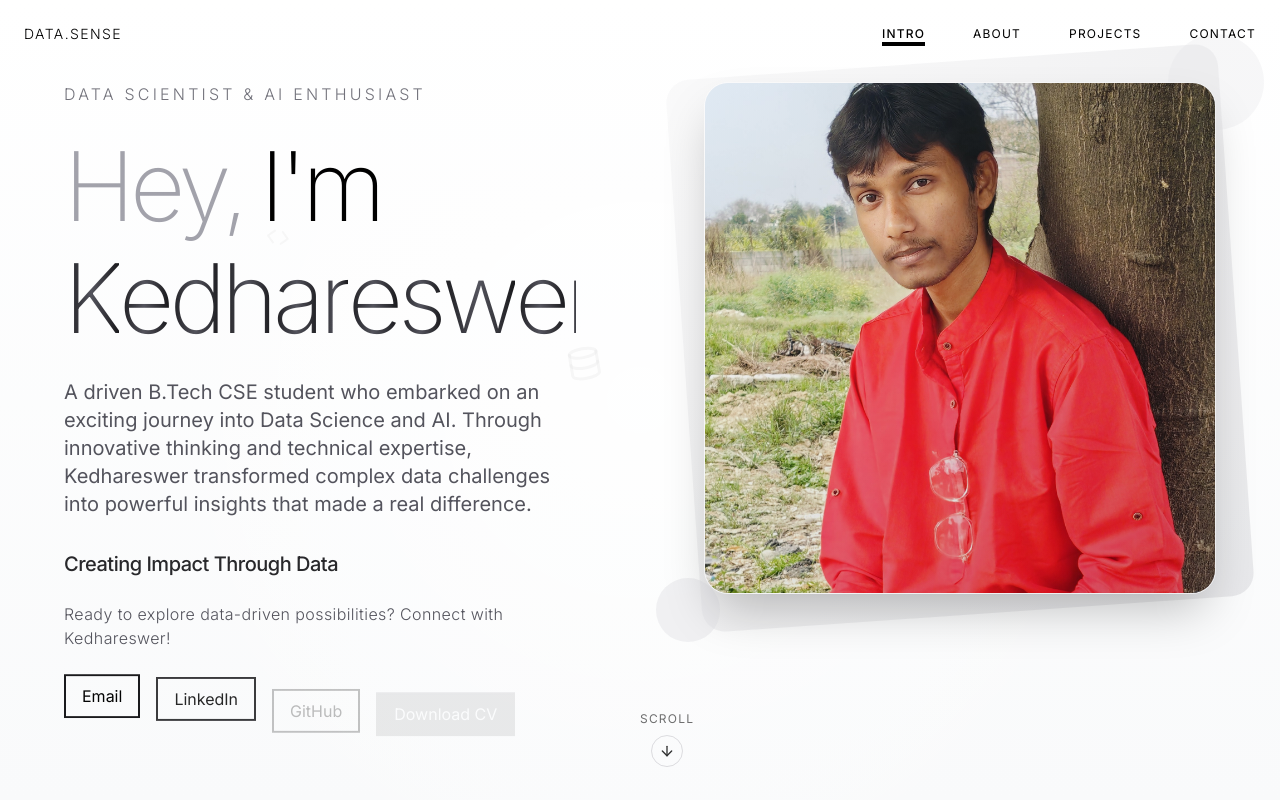
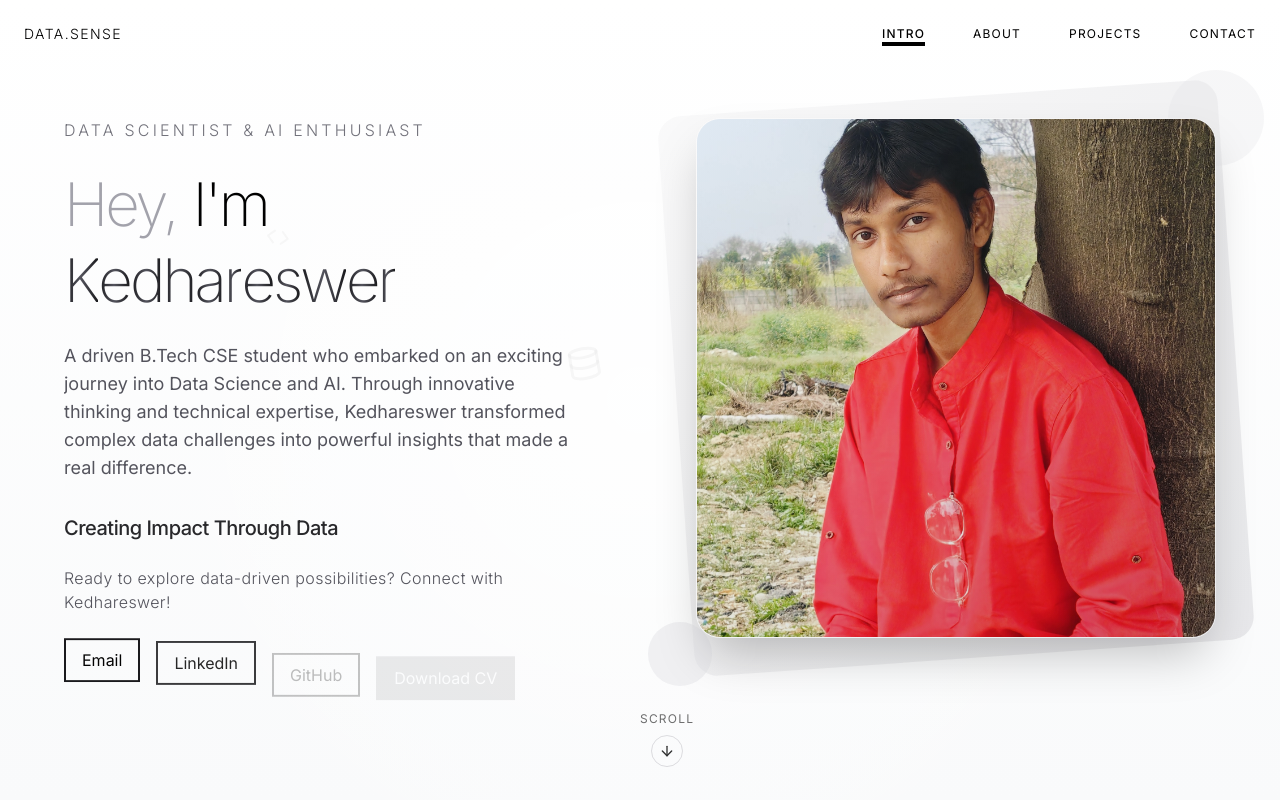
Before and after one commit to Kedhareswer/NaaPeru, a Next.js app: page / in a window 1280 px wide. Shown: the top 800 px of the page. Built offline with nearby package versions, Linux system fonts and the light colour scheme.

Commit message:
Fourth commit

```diff
--- a/components/intro.tsx
+++ b/components/intro.tsx
@@ -1,4 +1,5 @@
 "use client"
+
 import { useRef, useState, useEffect } from "react"
 import { motion, useScroll, useTransform, useMotionValueEvent, useSpring, AnimatePresence } from "framer-motion"
 import { ArrowDown, Code, Sparkles, Database } from "lucide-react"
@@ -9,35 +10,28 @@ export default function Intro() {
   const [textReveal, setTextReveal] = useState(false)
   const [scrolled, setScrolled] = useState(false)
 
-  // Scroll progress for parallax and fade effects
   const { scrollYProgress } = useScroll({
     target: containerRef,
     offset: ["start start", "end start"],
   })
 
-  // Smooth spring animation for scroll progress
   const smoothProgress = useSpring(scrollYProgress, {
     stiffness: 100,
     damping: 30,
     restDelta: 0.001
   })
 
-  // Transform values based on scroll position
   const opacity = useTransform(smoothProgress, [0, 0.4], [1, 0])
   const scale = useTransform(smoothProgress, [0, 0.4], [1, 0.8])
   const y = useTransform(smoothProgress, [0, 0.4], [0, -50])
-
-  // Parallax effects for different elements
   const imageY = useTransform(smoothProgress, [0, 1], [0, 100])
   const backgroundY = useTransform(smoothProgress, [0, 1], [0, -50])
 
-  // Trigger text reveal animation after component mounts
   useEffect(() => {
     const timer = setTimeout(() => setTextReveal(true), 500)
     return () => clearTimeout(timer)
   }, [])
 
-  // Track scroll position to trigger animations
   useMotionValueEvent(scrollYProgress, "change", (latest) => {
     if (latest > 0.05 && !scrolled) {
       setScrolled(true)
@@ -46,16 +40,14 @@ export default function Intro() {
     }
   })
 
-  // Character animation for text reveal
   const nameChars = "Kedhareswer".split("")
 
   return (
     <section
       id="intro"
       ref={containerRef}
-      className="relative min-h-[100svh] flex items-center justify-center overflow-hidden bg-gradient-to-b from-white to-gray-50 dark:from-zinc-900 dark:to-zinc-800"
+      className="relative min-h-screen w-full flex items-center justify-center overflow-hidden bg-gradient-to-b from-white to-gray-50 dark:from-zinc-900 dark:to-zinc-800"
     >
-      {/* Background elements with parallax effect */}
       <motion.div
         className="absolute inset-0 w-full h-full"
         style={{ y: backgroundY }}
@@ -63,7 +55,6 @@ export default function Intro() {
         <div className="absolute inset-0 bg-[radial-gradient(circle_at_center,rgba(255,255,255,0.8)_0%,rgba(255,255,255,0)_70%)] dark:bg-[radial-gradient(circle_at_center,rgba(30,30,30,0.8)_0%,rgba(30,30,30,0)_70%)] z-0" />
       </motion.div>
 
-      {/* Primary noise texture overlay with subtle animation */}
       <motion.div
         className="absolute inset-0 pointer-events-none mix-blend-overlay opacity-25 z-10"
         style={{
@@ -82,7 +73,6 @@ export default function Intro() {
         aria-hidden="true"
       />
 
-      {/* Secondary noise layer with different blend mode for depth */}
       <motion.div
         className="absolute inset-0 pointer-events-none mix-blend-soft-light opacity-10 z-10"
         style={{
@@ -104,7 +94,6 @@ export default function Intro() {
         aria-hidden="true"
       />
 
-      {/* Floating icons with random movement */}
       <div className="absolute inset-0 overflow-hidden pointer-events-none">
         {[Code, Database, Sparkles].map((Icon, i) => (
           <motion.div
@@ -131,23 +120,21 @@ export default function Intro() {
         ))}
       </div>
 
-      {/* Main content with scroll-based animations */}
       <motion.div
-        className="absolute inset-0 flex items-center justify-center px-4 sm:px-6 lg:px-8 py-6 sm:py-8 lg:py-12"
+        className="absolute inset-0 flex items-center justify-center px-4 md:px-6 lg:px-8 py-6 md:py-8 lg:py-12"
         style={{ opacity, scale, y }}
       >
-        <div className="grid grid-cols-1 lg:grid-cols-2 gap-8 lg:gap-16 w-full max-w-7xl mx-auto">
-          {/* Left column - Text content */}
+        <div className="grid grid-cols-1 lg:grid-cols-2 gap-6 md:gap-8 lg:gap-12 w-full max-w-7xl mx-auto">
           <motion.div
             ref={textRef}
-            className="p-4 sm:p-6 lg:p-8 flex flex-col justify-center space-y-4 sm:space-y-6 lg:space-y-8"
+            className="p-4 md:p-6 lg:p-8 flex flex-col justify-center space-y-4 md:space-y-6 lg:space-y-8"
             initial={{ opacity: 0 }}
             animate={{ opacity: 1 }}
             transition={{ duration: 0.8 }}
           >
             <div className="overflow-hidden">
               <motion.h2
-                className="text-sm sm:text-base uppercase tracking-[0.2em] text-zinc-500 dark:text-zinc-400 font-light"
+                className="text-sm md:text-base uppercase tracking-[0.2em] text-zinc-500 dark:text-zinc-400 font-light"
                 initial={{ y: 100, opacity: 0 }}
                 animate={{ y: 0, opacity: 1 }}
                 transition={{ duration: 0.6, delay: 0.2 }}
@@ -158,17 +145,17 @@ export default function Intro() {
 
             <div className="overflow-hidden">
               <motion.h1
-                className="text-4xl sm:text-6xl lg:text-7xl xl:text-8xl font-extralight leading-[1.1] sm:leading-tight tracking-tighter"
+                className="text-3xl md:text-4xl lg:text-5xl xl:text-6xl font-extralight leading-tight tracking-tighter"
                 initial={{ y: 100 }}
                 animate={{ y: 0 }}
                 transition={{ duration: 0.6, delay: 0.4 }}
               >
                 <span className="block">
-                  <span className="inline-block mr-4 text-zinc-400 dark:text-zinc-500">Hey,</span>
+                  <span className="inline-block mr-2 md:mr-4 text-zinc-400 dark:text-zinc-500">Hey,</span>
                   <span className="inline-block">I'm</span>
                 </span>
-                <div className="mt-2 sm:mt-4 overflow-hidden">
-                  <div className="flex">
+                <div className="mt-2 md:mt-4 overflow-hidden">
+                  <div className="flex flex-wrap">
                     {nameChars.map((char, index) => (
                       <motion.span
                         key={index}
@@ -191,7 +178,7 @@ export default function Intro() {
 
             <div className="overflow-hidden">
               <motion.p
-                className="text-sm sm:text-base lg:text-lg xl:text-xl font-normal max-w-sm sm:max-w-xl lg:max-w-2xl text-zinc-600 dark:text-zinc-400 leading-relaxed"
+                className="text-sm md:text-base lg:text-lg max-w-xl text-zinc-600 dark:text-zinc-400 leading-relaxed"
                 initial={{ y: 100, opacity: 0 }}
                 animate={{ y: 0, opacity: 1 }}
                 transition={{ duration: 0.6, delay: 0.8 }}
@@ -201,14 +188,14 @@ export default function Intro() {
             </div>
 
             <motion.div
-              className="mt-6 lg:mt-12 space-y-4 lg:space-y-6"
+              className="mt-6 lg:mt-8 space-y-4 lg:space-y-6"
               initial={{ opacity: 0, y: 20 }}
               animate={{ opacity: 1, y: 0 }}
               transition={{ duration: 0.8, delay: 1 }}
             >
               <div className="overflow-hidden">
                 <motion.p
-                  className="text-base xs:text-lg sm:text-xl font-medium text-zinc-800 dark:text-zinc-200 tracking-tight"
+                  className="text-lg md:text-xl font-medium text-zinc-800 dark:text-zinc-200 tracking-tight"
                   initial={{ y: 40 }}
                   animate={{ y: 0 }}
                   transition={{ duration: 0.5, delay: 1.1 }}
@@ -219,7 +206,7 @@ export default function Intro() {
 
               <div className="overflow-hidden">
                 <motion.p
-                  className="text-xs xs:text-sm sm:text-base text-zinc-600 dark:text-zinc-400 font-light tracking-wide"
+                  className="text-sm md:text-base text-zinc-600 dark:text-zinc-400 font-light tracking-wide"
                   initial={{ y: 40 }}
                   animate={{ y: 0 }}
                   transition={{ duration: 0.5, delay: 1.2 }}
@@ -229,7 +216,7 @@ export default function Intro() {
               </div>
 
               <motion.div
-                className="flex flex-wrap gap-3 sm:gap-4 mt-4 sm:mt-6"
+                className="flex flex-wrap gap-3 md:gap-4 mt-4 md:mt-6"
                 initial={{ opacity: 0 }}
                 animate={{ opacity: 1 }}
                 transition={{ duration: 0.5, delay: 1.4 }}
@@ -246,7 +233,7 @@ export default function Intro() {
                     download={link.download}
                     target={link.external ? "_blank" : undefined}
                     rel={link.external ? "noopener noreferrer" : undefined}
-                    className={`inline-flex items-center px-4 py-2 text-sm sm:text-base border-2 rounded-lg transition-all duration-300 ${link.primary ?
+                    className={`inline-flex items-center px-4 py-2 text-sm md:text-base border-2 rounded-lg transition-all duration-300 ${link.primary ?
                       'border-zinc-900 dark:border-zinc-100 bg-zinc-900 dark:bg-zinc-100 text-white dark:text-zinc-900 hover:bg-transparent hover:text-zinc-900 dark:hover:bg-transparent dark:hover:text-zinc-100' :
                       'border-zinc-900 dark:border-zinc-100 hover:bg-zinc-900 hover:text-white dark:hover:bg-zinc-100 dark:hover:text-zinc-900'}`}
                     initial={{ opacity: 0, y: 20 }}
@@ -262,23 +249,22 @@ export default function Intro() {
             </motion.div>
           </motion.div>
 
-          {/* Right column - Profile image with effects */}
           <motion.div
-            className="relative w-full aspect-[4/5] lg:aspect-square flex items-center justify-center p-4 sm:p-6 lg:p-8 mx-auto max-w-[320px] sm:max-w-[500px] lg:max-w-none"
+            className="relative w-full aspect-square max-w-[280px] md:max-w-[400px] lg:max-w-none mx-auto flex items-center justify-center p-4 md:p-6 lg:p-8"
             style={{ y: imageY }}
             initial={{ opacity: 0 }}
             animate={{ opacity: 1 }}
             transition={{ duration: 1, delay: 0.5 }}
           >
             <motion.div
-              className="absolute inset-0 bg-gradient-to-br from-zinc-100/50 to-zinc-300/50 dark:from-zinc-800/50 dark:to-zinc-900/50 rounded-2xl sm:rounded-3xl transform rotate-[-4deg] scale-[0.96] z-0"
+              className="absolute inset-0 bg-gradient-to-br from-zinc-100/50 to-zinc-300/50 dark:from-zinc-800/50 dark:to-zinc-900/50 rounded-2xl md:rounded-3xl transform rotate-[-4deg] scale-[0.96] z-0"
               initial={{ opacity: 0, rotate: -8, scale: 0.9 }}
               animate={{ opacity: 1, rotate: -4, scale: 0.96 }}
               transition={{ duration: 1, delay: 0.7 }}
             />
 
             <motion.div
-              className="relative w-full h-full rounded-2xl sm:rounded-3xl overflow-hidden border border-white/20 dark:border-zinc-700/50 shadow-2xl backdrop-blur-sm z-10"
+              className="relative w-full h-full rounded-2xl md:rounded-3xl overflow-hidden border border-white/20 dark:border-zinc-700/50 shadow-2xl backdrop-blur-sm z-10"
               initial={{ opacity: 0, scale: 0.9, rotate: 4 }}
               animate={{ opacity: 1, scale: 1, rotate: 0 }}
               transition={{ duration: 1, delay: 0.9 }}
@@ -302,26 +288,16 @@ export default function Intro() {
                   className="w-full h-full object-cover transition-transform duration-700"
                 />
               </motion.div>
-
-              <motion.div
-                className="absolute -bottom-3 sm:-bottom-4 -right-3 sm:-right-4 bg-zinc-900 dark:bg-zinc-100 text-white dark:text-zinc-900 px-4 sm:px-5 py-1.5 sm:py-2 rounded-lg sm:rounded-xl shadow-xl backdrop-blur-sm border border-white/20 dark:border-zinc-900/50 z-20"
-                initial={{ x: 50, opacity: 0 }}
-                animate={{ x: 0, opacity: 1 }}
-                transition={{ duration: 0.5, delay: 1.2, type: "spring" }}
-                whileHover={{ y: -4, scale: 1.05 }}
-              >
-              </motion.div>
             </motion.div>
 
-            {/* Decorative elements */}
             <motion.div
-              className="absolute -bottom-4 -left-4 w-16 h-16 bg-zinc-200 dark:bg-zinc-700 rounded-full z-0"
+              className="absolute -bottom-4 -left-4 w-12 md:w-16 h-12 md:h-16 bg-zinc-200 dark:bg-zinc-700 rounded-full z-0"
               initial={{ scale: 0, opacity: 0 }}
               animate={{ scale: 1, opacity: 0.5 }}
               transition={{ duration: 0.6, delay: 1.3 }}
             />
             <motion.div
-              className="absolute -top-4 -right-4 w-24 h-24 bg-zinc-200 dark:bg-zinc-700 rounded-full z-0"
+              className="absolute -top-4 -right-4 w-16 md:w-24 h-16 md:h-24 bg-zinc-200 dark:bg-zinc-700 rounded-full z-0"
               initial={{ scale: 0, opacity: 0 }}
               animate={{ scale: 1, opacity: 0.3 }}
               transition={{ duration: 0.6, delay: 1.4 }}
@@ -330,11 +306,10 @@ export default function Intro() {
         </div>
       </motion.div>
 
-      {/* Scroll indicator with animation */}
       <AnimatePresence>
         {!scrolled && (
           <motion.div
-            className="absolute bottom-6 sm:bottom-8 lg:bottom-10 left-1/2 transform -translate-x-1/2"
+            className="absolute bottom-6 md:bottom-8 lg:bottom-10 left-1/2 transform -translate-x-1/2"
             initial={{ opacity: 0, y: 10 }}
             animate={{ opacity: 1, y: 0 }}
             exit={{ opacity: 0, y: -10 }}
@@ -342,7 +317,7 @@ export default function Intro() {
           >
             <motion.a
               href="#about"
-              className="flex flex-col items-center clickable group"
+              className="flex flex-col items-center group"
               animate={{ y: [0, 10, 0] }}
               transition={{
                 y: { repeat: Number.POSITIVE_INFINITY, duration: 1.5, repeatType: "reverse" },
@@ -360,5 +335,5 @@ export default function Intro() {
         )}
       </AnimatePresence>
     </section>
-  );
+  )
 }
--- a/components/projects.tsx
+++ b/components/projects.tsx
@@ -25,7 +25,6 @@ type Project = {
   duration?: string
 }
 
-// Add featured projects from featured-work.tsx
 const projects: Project[] = [
   // Featured projects
   {
```
Also changed, not shown: public/me.png (added).
